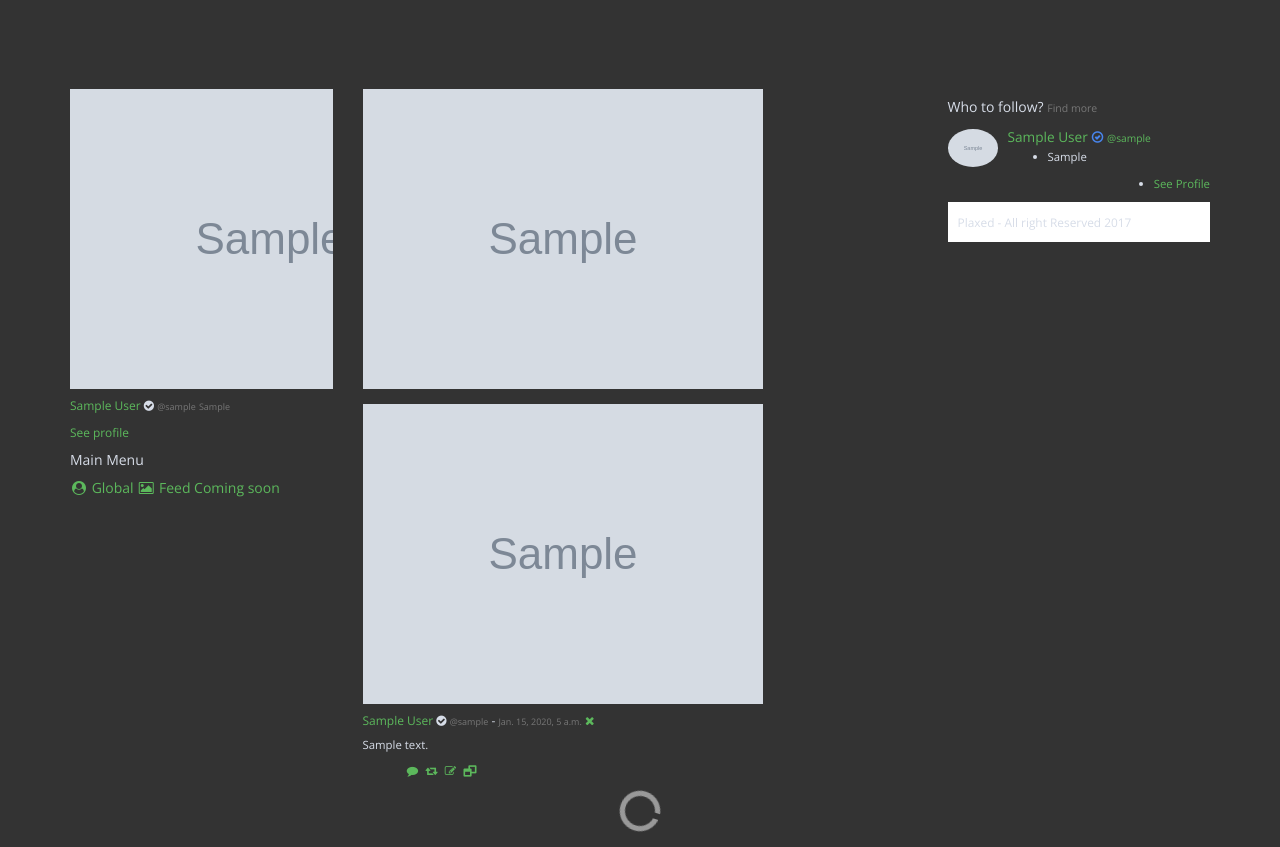
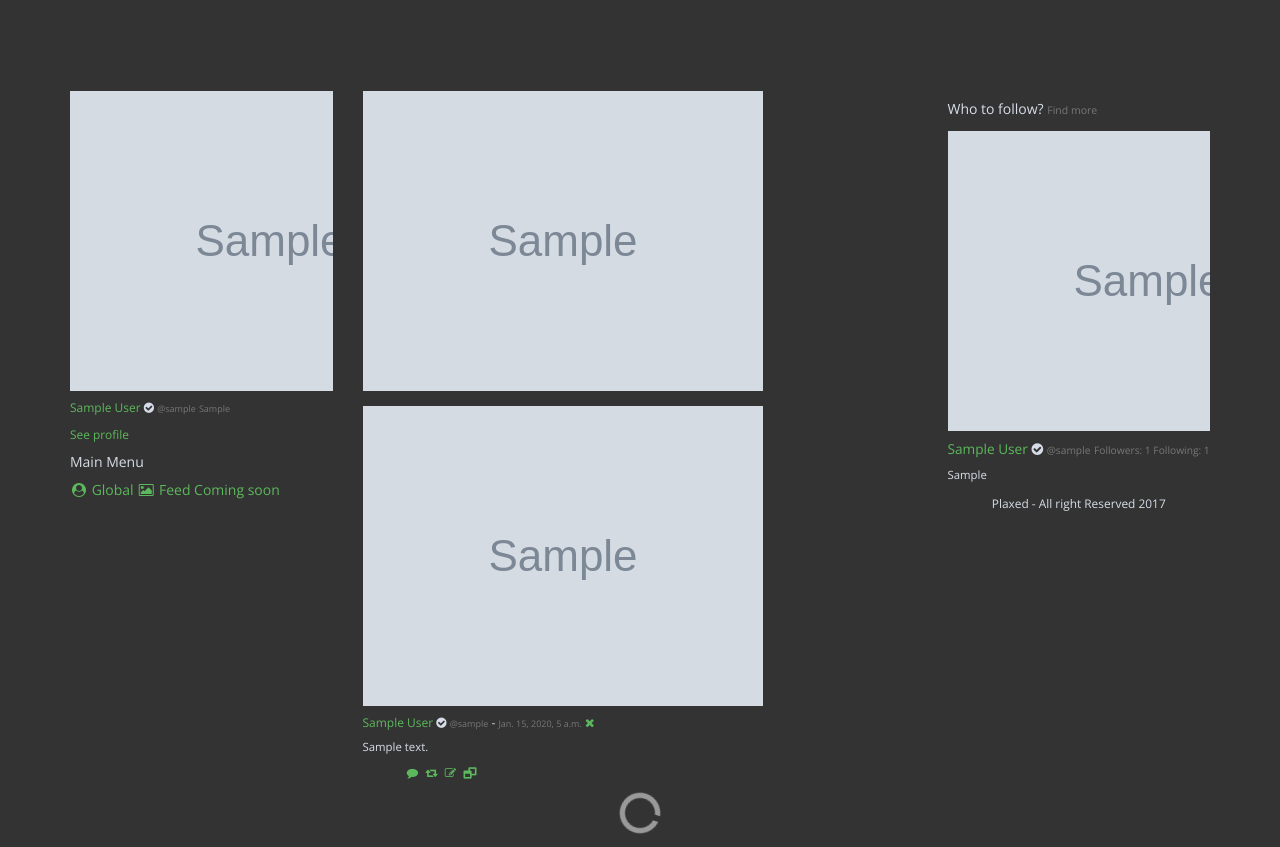
Before and after one commit to cotizcesar/gemu, a Django app: page /user/ in a window 1280 px wide. Shown: the part 54-901 px from the top of the page. Run offline with Django 3.2, Linux system fonts and the light colour scheme; a user stored in the database is signed in; tables that the repository leaves empty hold one stand-in row (values such as "Sample post"); grey boxes marked "Sample" are stand-in pictures; some libraries are stand-ins or nearby versions.

Commit message:
User and user minimal, migrated to Bootstrap 4

```diff
--- a/static/css/style.css
+++ b/static/css/style.css
@@ -4,7 +4,7 @@ a:hover{color:#c8c0f1;text-decoration:none}
 .btn{border-radius:0}
 .btn-gemu{background:#7461d1}
 .glyphicon-ok-circle{font-size:12px;color:#4885ed}
-main{padding-top:69px}
+main{padding-top:71px}
 #nav-menu .fa{margin-right:5px}
 .btn .fa{margin-right:5px}
 .btn-facebook{background:#3b5998;border-color:#4b6eb9;color:#fff}
--- a/templates/core/footer.html
+++ b/templates/core/footer.html
@@ -1,5 +1,6 @@
+{# Migrated to Bootstrap 4 #}
 <footer>
-    <div class="omnibox">
-        <small>Plaxed - All right Reserved 2017</small>
+    <div class="bg-inverse p-2">
+        <p class="text-center mb-1"><small>Plaxed - All right Reserved 2017</small></p>
     </div>
 </footer>
--- a/templates/header.html
+++ b/templates/header.html
@@ -1,7 +1,7 @@
 {% load account %}
 {# Moved to Bootstrap 4 #}
-<header id="header">
-    <nav class="navbar fixed-top navbar-toggleable-lg navbar-inverse bg-inverse">
+<header>
+    <nav class="navbar fixed-top navbar-toggleable-sm navbar-inverse bg-inverse">
         <div class="container">
             <button class="navbar-toggler navbar-toggler-right" type="button" data-toggle="collapse" data-target="#navbarSupportedContent" aria-controls="navbarSupportedContent" aria-expanded="false" aria-label="Toggle navigation">
                 <span class="navbar-toggler-icon"></span>
--- a/templates/users/user.html
+++ b/templates/users/user.html
@@ -1,4 +1,5 @@
 {% load thumbnail %}
+{# Migrated to Bootstrap 4 #}
 {% if user.userprofile.header %}
 <img class="img-fluid bg-inverse" src="{{ user.userprofile.header|thumbnail_url:'post' }}">
 {% endif %}
--- a/templates/users/user_minimal.html
+++ b/templates/users/user_minimal.html
@@ -1,22 +1,25 @@
 {% load thumbnail %}
-<div class="media user">
-    <div class="media-left">
-        <a href="{% url 'userprofile' user.username %}"><img class="media-object img-responsive img-circle avatar-thumb" src="{{ user.userprofile.avatar|thumbnail_url:'avatar_thumb'|default:'\media/avatar/default.png' }}" alt="..."></a>
-    </div>
-    <div class="media-body">
-        <h5 class="media-heading">
-            <a href="{% url 'userprofile' user.username %}"> {{ user.get_full_name }}</a>
+{# Migrated to Bootstrap 4 #}
+<div class="media user mb-3 bg-inverse">
+    <img class="d-flex rounded p-2 pt-3" src="{{ user.userprofile.avatar|thumbnail_url:'avatar_thumb'|default:'\media/avatar/default.png' }}" alt="{{ user.userprofile.bio }}">
+    <div class="media-body pt-3 pr-3 pb-3">
+        <h5 class="mt-0 mb-1">
+            <a href="{% url 'userprofile' user.username %}">
+            {{ user.get_full_name }}
+            </a>
             {% if user.is_staff is True %}
-            <span class="glyphicon glyphicon-ok-circle" data-toggle="tooltip" data-placement="right" title="Site Administrator" aria-hidden="true"></span>
+            <i class="fa fa-check-circle" aria-hidden="true"></i>
             {% endif %}
-            <small><a href="{% url 'userprofile' user.username %}">@{{ user.username }}</a></small>
+            <small>@{{ user.username }}</small>
+            <small>
+            {% if user.follower.count > 0 %}
+                Followers: {{ user.follower.count }}
+            {% endif %}
+            {% if user.following.count > 0 %}
+                Following: {{ user.following.count }}
+            {% endif %}
+            </small>
         </h5>
-        <ul class="user-dscrptn">
-            <li><span>{{ user.userprofile.location }}</span></li>
-        </ul>
-        <div class="clearfix"></div>
-        <ul class="user-options pull-right">
-            <li><a href="{% url 'userprofile' user.username %}"><span>See Profile</span></a></li>
-        </ul>
+        <p class="mb-2">{{ user.userprofile.location }}</p>
     </div>
 </div>
```
